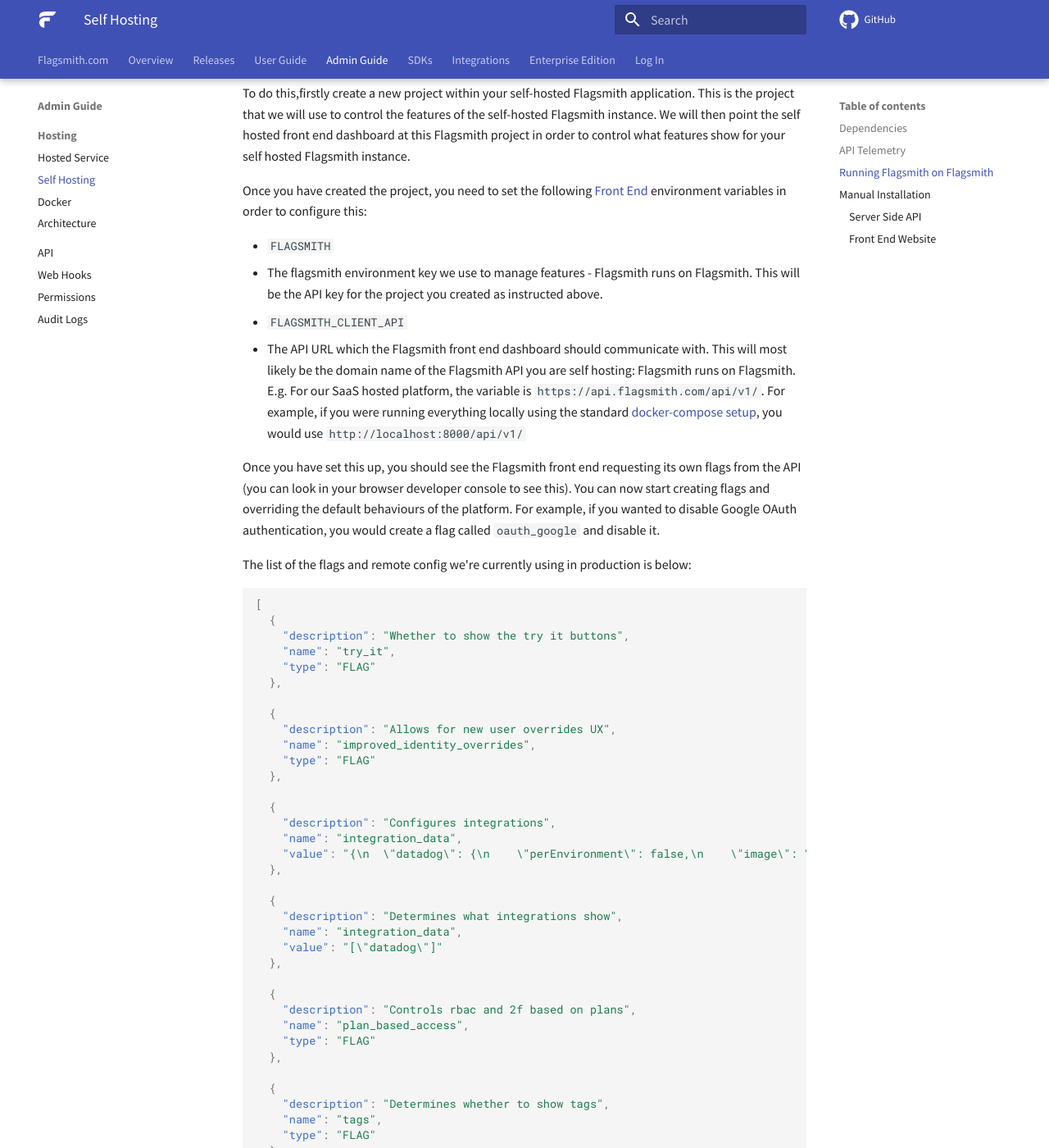
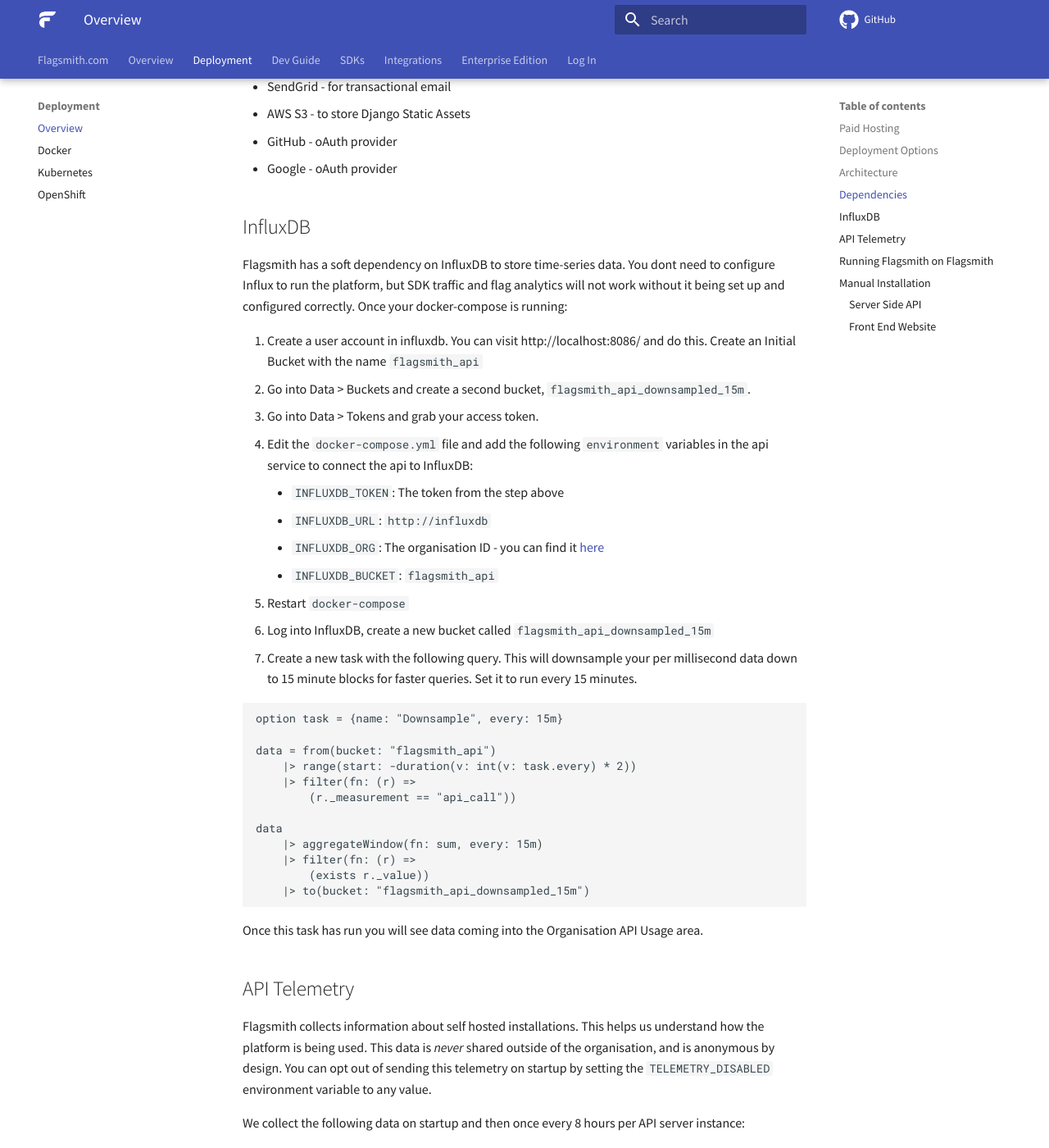
Before and after one commit to Flagsmith/flagsmith-docs, an MkDocs documentation site: the page built from docs/deployment-overview.md, in a window 1280 px wide and 1400 px high, scrolled down 1316 px. Shown: the whole window at 82% size. Built offline with MkDocs 1.6.1 and Material for MkDocs 9.7.7, drawn with Linux system fonts in a browser that asks for light colours; comment, search, counter and statistics services are not loaded; some of the changed text lies outside the part shown.

Commit message:
refactored deployment options

````diff
--- a/docs/self-hosting.md
+++ b/docs/deployment-overview.md
@@ -1,8 +1,20 @@
-description: Self hosting Flagsmith.
+description: Allow us to host your Feature Flag API, starting at $29 per month. 99.99% SLA available.
 
-# Self Hosting
+# Deploying Flagsmith
 
-You are free to self host the entire Flagsmith Platform. The easiest way to do this is via [Docker](/docker).
+## Paid Hosting
+
+If you would rather skip the hosting and jump straight to integrating Flagsmith with your own application, you can use [https://flagsmith.com/](https://flagsmith.com/) right now. We have [paid plans with pricing to suit both startups and enterprise customers alike](https://flagsmith.com/pricing).
+
+## Deployment Options
+
+We recommend running Flagsmith with Docker. We have options to run within Docker, Kubernetes or RedHat OpenShift.
+
+## Architecture
+
+The Flagsmith architecture is based around a simple REST API that is accessed by both SDK clients and the Flagsmith Dashboard Front End Web App.
+
+![Application Architecture](./images/architecture.png)
 
 ## Dependencies
 
@@ -18,6 +30,39 @@ The API can also optionally make use of the following 3rd party services:
 * AWS S3 - to store Django Static Assets
 * GitHub - oAuth provider
 * Google - oAuth provider
+
+## InfluxDB
+
+Flagsmith has a soft dependency on InfluxDB to store time-series data. You dont need to configure Influx to run the platform, but SDK traffic and flag analytics will not work without it being set up and configured correctly. Once your docker-compose is running:
+
+1. Create a user account in influxdb. You can visit http://localhost:8086/ and do this. Create an Initial Bucket with the name `flagsmith_api`
+2. Go into Data > Buckets and create a second bucket, `flagsmith_api_downsampled_15m`.
+3. Go into Data > Tokens and grab your access token.
+4. Edit the `docker-compose.yml` file and add the following `environment` variables in the api service to connect the api to InfluxDB:
+    * `INFLUXDB_TOKEN`: The token from the step above
+    * `INFLUXDB_URL`: `http://influxdb`
+    * `INFLUXDB_ORG`: The organisation ID - you can find it [here](https://docs.influxdata.com/influxdb/v2.0/organizations/view-orgs/)
+    * `INFLUXDB_BUCKET`: `flagsmith_api`
+5. Restart `docker-compose`
+6. Log into InfluxDB, create a new bucket called `flagsmith_api_downsampled_15m`
+7. Create a new task with the following query. This will downsample your per millisecond data down to 15 minute blocks for faster queries. Set it to run every 15 minutes.
+
+```text
+option task = {name: "Downsample", every: 15m}
+
+data = from(bucket: "flagsmith_api")
+	|> range(start: -duration(v: int(v: task.every) * 2))
+	|> filter(fn: (r) =>
+		(r._measurement == "api_call"))
+
+data
+	|> aggregateWindow(fn: sum, every: 15m)
+	|> filter(fn: (r) =>
+		(exists r._value))
+	|> to(bucket: "flagsmith_api_downsampled_15m")
+```
+
+Once this task has run you will see data coming into the Organisation API Usage area.
 
 ## API Telemetry
 
--- a/mkdocs.yml
+++ b/mkdocs.yml
@@ -30,10 +30,14 @@ nav:
   - Flagsmith.com: 'https://www.flagsmith.com/'
   - Overview:
     - Overview: 'index.md'
+    - Releases: 'releases.md'
     - Contributing:  'contributing.md'
-  - Releases:
-    - Releases: 'releases.md'
-  - User Guide:
+  - Deployment:
+    - Overview: 'deployment-overview.md'
+    - Docker: 'docker.md'
+    - Kubernetes: 'kubernetes.md'
+    - OpenShift: 'openshift.md'
+  - Dev Guide:
     - Overview: 'overview.md'
     - Managing Features: 'managing-features.md'
     - Managing Identities: 'managing-identities.md'
@@ -42,12 +46,6 @@ nav:
     - Flag Analytics : 'flag-analytics.md'
     - A/B Testing: 'ab-testing.md'
     - Integration Approaches: 'integration-approaches.md'
-  - Admin Guide:
-    - Hosting:
-      - Hosted Service: 'hosted-service.md'
-      - Self Hosting: 'self-hosting.md'
-      - Docker: 'docker.md'
-      - Architecture: 'architecture.md'
     - API: 'api.md'
     - Web Hooks: 'system-administration.md'
     - Permissions: 'permissions.md'
````
Also changed, not shown: docs/architecture.md (deleted, +0 -7 lines), docs/docker.md (+1 -35 lines), docs/hosted-service.md (deleted, +0 -11 lines), docs/kubernetes.md (added, +5 -0 lines), docs/openshift.md (added, +7 -0 lines).
